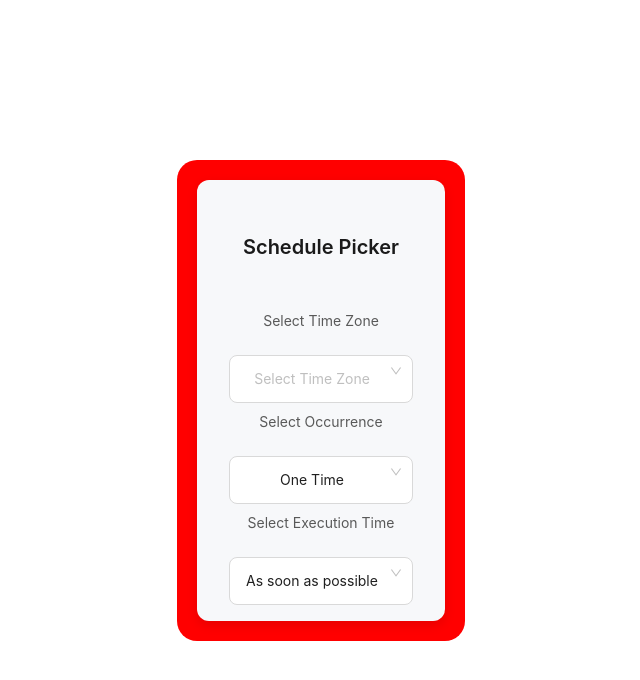
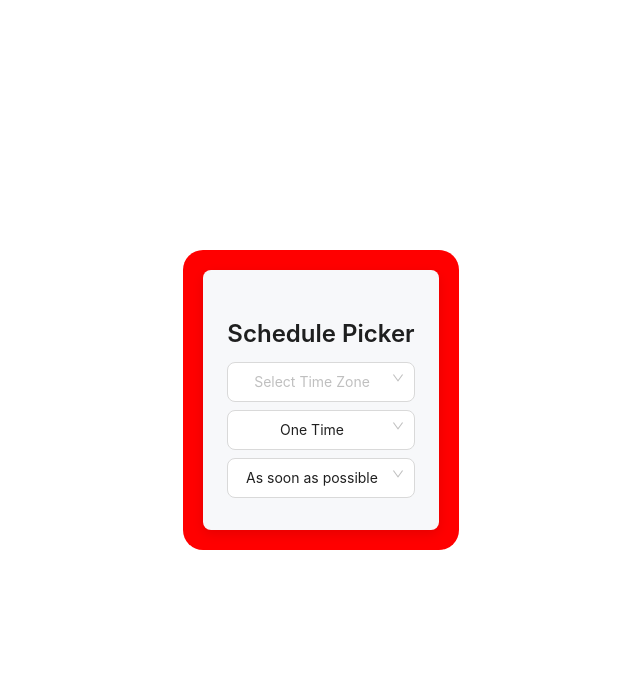
Before and after one commit to AliAsgharGill/story-book, a React (Vite) app: page / in a window 1280 px wide. Shown: the top 680 px of the page, without its empty margins (319-959 px from the left). Built offline with nearby package versions, Linux system fonts and the light colour scheme.

Commit message:
logic complete

```diff
--- a/src/components/SchedulePicker.tsx
+++ b/src/components/SchedulePicker.tsx
@@ -1,64 +1,48 @@
 import React, { useState } from 'react';
-import { Select, DatePicker, TimePicker, Checkbox } from 'antd';
+import { Select, DatePicker, TimePicker, Checkbox, Row, Col, Typography } from 'antd';
 import styled from 'styled-components';
 import { Dayjs } from 'dayjs';
 
 const { Option } = Select;
-
-type OccurrenceType = 'One Time' | 'Hourly Intervals' | 'Daily' | 'Weekly' | 'Monthly' | 'Yearly';
-type ExecutionTimeType = 'As soon as possible' | 'Select time';
-type RunningIntervalType = 'Every hour' | 'Every 2 hours' | 'Every 3 hours' | 'Every 4 hours' | 'Every 6 hours' | 'Every 8 hours' | 'Every 12 hours' | 'Every 24 hours' | 'Custom';
-
-interface SchedulePickerProps {
-  timeZones: string[];
-}
+const { Title } = Typography;
 
 const Wrapper = styled.div`
-  display: flex;
-  flex-direction: column;
-  gap: 24px;
-  padding: 32px;
+  padding: 24px;
   background-color: #f7f8fa;
-  border-radius: 12px;
+  border-radius: 8px;
+  max-width: 800px;
+  margin: auto;
   box-shadow: 0 4px 12px rgba(0, 0, 0, 0.1);
-  max-width: 600px;
-  margin: auto;
+`;
+
+const Section = styled.div`
+  margin-bottom: 16px;
 `;
 
 const StyledSelect = styled(Select)`
   width: 100%;
   .ant-select-selector {
     border-radius: 8px !important;
-    height: 48px !important;
+    height: 40px !important;
     padding: 0 16px !important;
     display: flex;
     align-items: center;
-    background-color: #ffffff !important;
-    border-color: #d9d9d9 !important;
   }
 `;
 
 const StyledDatePicker = styled(DatePicker)`
   width: 100%;
-  height: 48px !important;
-  .ant-picker-input > input {
-    height: 48px !important;
-    padding: 0 16px !important;
-  }
   .ant-picker {
     border-radius: 8px !important;
+    height: 40px !important;
   }
 `;
 
 const StyledTimePicker = styled(TimePicker)`
   width: 100%;
-  height: 48px !important;
-  .ant-picker-input > input {
-    height: 48px !important;
-    padding: 0 16px !important;
-  }
   .ant-picker {
     border-radius: 8px !important;
+    height: 40px !important;
   }
 `;
 
@@ -66,84 +50,52 @@ const StyledCheckbox = styled(Checkbox)`
   .ant-checkbox-inner {
     border-radius: 4px;
   }
-`;
-
-const Section = styled.div`
-  display: flex;
-  flex-direction: column;
-  gap: 16px;
-`;
-
-const DaySelection = styled.div`
-  display: flex;
-  justify-content: space-between;
-  flex-wrap: wrap;
-  gap: 8px;
+  margin-right: 8px;
 `;
 
 const DayCheckbox = styled(Checkbox)`
+  margin-right: 8px;
   .ant-checkbox-inner {
     border-radius: 4px;
   }
-  margin-right: 8px;
 `;
 
-const StyledLabel = styled.label`
-  font-size: 14px;
-  color: #595959;
-  margin-bottom: 8px;
-`;
-
-const Title = styled.h3`
-  font-size: 20px;
-  color: #1a1a1a;
-  margin-bottom: 24px;
-  font-weight: 600;
-  text-align: center;
-`;
-
-const SchedulePicker: React.FC<SchedulePickerProps> = ({ timeZones }) => {
-  const [occurrence, setOccurrence] = useState<OccurrenceType>('One Time');
-  const [executionTime, setExecutionTime] = useState<ExecutionTimeType>('As soon as possible');
+const SchedulePicker: React.FC = () => {
+  const [occurrence, setOccurrence] = useState<'One Time' | 'Hourly Intervals' | 'Daily' | 'Weekly' | 'Monthly' | 'Yearly'>('One Time');
+  const [executionTime, setExecutionTime] = useState<'As soon as possible' | 'Select time'>('As soon as possible');
   const [startDate, setStartDate] = useState<Dayjs | null>(null);
   const [endDate, setEndDate] = useState<Dayjs | null>(null);
-  const [runningInterval, setRunningInterval] = useState<RunningIntervalType>('Every hour');
+  const [showEndDate, setShowEndDate] = useState<boolean>(false);
+  const [runningInterval, setRunningInterval] = useState<'Every hour' | 'Every 2 hours' | 'Every 3 hours' | 'Every 4 hours' | 'Every 6 hours' | 'Every 8 hours' | 'Every 12 hours' | 'Every 24 hours' | 'Custom'>('Every hour');
   const [specificHours, setSpecificHours] = useState<number[]>([]);
   const [specificMinutes, setSpecificMinutes] = useState<number>(0);
   const [daysOfWeek, setDaysOfWeek] = useState<string[]>([]);
   const [specificDays, setSpecificDays] = useState<number[]>([]);
   const [specificMonths, setSpecificMonths] = useState<string[]>([]);
-  const [showEndDate, setShowEndDate] = useState<boolean>(false);
 
-  const handleOccurrenceChange = (value: OccurrenceType) => setOccurrence(value);
-  const handleExecutionTimeChange = (value: ExecutionTimeType) => setExecutionTime(value);
-  const handleRunningIntervalChange = (value: RunningIntervalType) => setRunningInterval(value);
+  const handleOccurrenceChange = (value: 'One Time' | 'Hourly Intervals' | 'Daily' | 'Weekly' | 'Monthly' | 'Yearly') => setOccurrence(value);
+  const handleExecutionTimeChange = (value: 'As soon as possible' | 'Select time') => setExecutionTime(value);
+  const handleRunningIntervalChange = (value: 'Every hour' | 'Every 2 hours' | 'Every 3 hours' | 'Every 4 hours' | 'Every 6 hours' | 'Every 8 hours' | 'Every 12 hours' | 'Every 24 hours' | 'Custom') => setRunningInterval(value);
 
   const toggleWeekday = (day: string) => {
-    if (daysOfWeek.includes(day)) {
-      setDaysOfWeek(daysOfWeek.filter(d => d !== day));
-    } else {
-      setDaysOfWeek([...daysOfWeek, day]);
-    }
+    setDaysOfWeek(prev => prev.includes(day) ? prev.filter(d => d !== day) : [...prev, day]);
   };
 
   return (
     <Wrapper>
-      <Title>Schedule Picker</Title>
+      <Title level={3}>Schedule Picker</Title>
 
       <Section>
-        <StyledLabel>Select Time Zone</StyledLabel>
         <StyledSelect placeholder="Select Time Zone">
-          {timeZones.map((zone) => (
-            <Option key={zone} value={zone}>
-              {zone}
-            </Option>
-          ))}
+          <Option value="GMT">GMT</Option>
+          <Option value="UTC">UTC</Option>
+          <Option value="PST">PST</Option>
+          <Option value="EST">EST</Option>
+          {/* Add more time zones as needed */}
         </StyledSelect>
       </Section>
 
       <Section>
-        <StyledLabel>Select Occurrence</StyledLabel>
         <StyledSelect value={occurrence} onChange={handleOccurrenceChange} placeholder="Select Occurrence">
           <Option value="One Time">One Time</Option>
           <Option value="Hourly Intervals">Hourly Intervals</Option>
@@ -156,7 +108,6 @@ const SchedulePicker: React.FC<SchedulePickerProps> = ({ timeZones }) => {
 
       {occurrence === 'One Time' && (
         <Section>
-          <StyledLabel>Select Execution Time</StyledLabel>
           <StyledSelect value={executionTime} onChange={handleExecutionTimeChange} placeholder="Select Execution Time">
             <Option value="As soon as possible">As soon as possible</Option>
             <Option value="Select time">Select time</Option>
@@ -166,13 +117,15 @@ const SchedulePicker: React.FC<SchedulePickerProps> = ({ timeZones }) => {
       )}
 
       {occurrence === 'Hourly Intervals' && (
+        <>
           <Section>
-          <StyledLabel>Select Start Date</StyledLabel>
             <StyledDatePicker onChange={setStartDate} placeholder="Select Start Date" />
             <StyledCheckbox checked={showEndDate} onChange={(e) => setShowEndDate(e.target.checked)}>
               Set End Date
             </StyledCheckbox>
             {showEndDate && <StyledDatePicker onChange={setEndDate} placeholder="Select End Date" />}
+          </Section>
+          <Section>
             <StyledSelect value={runningInterval} onChange={handleRunningIntervalChange} placeholder="Select Running Interval">
               <Option value="Every hour">Every hour</Option>
               <Option value="Every 2 hours">Every 2 hours</Option>
@@ -186,7 +139,6 @@ const SchedulePicker: React.FC<SchedulePickerProps> = ({ timeZones }) => {
             </StyledSelect>
             {runningInterval === 'Custom' && (
               <>
-              <StyledLabel>Select Specific Hours</StyledLabel>
                 <StyledSelect mode="multiple" value={specificHours} onChange={setSpecificHours} placeholder="Select Specific Hours">
                   {Array.from({ length: 23 }, (_, i) => (
                     <Option key={i + 1} value={i + 1}>
@@ -194,7 +146,6 @@ const SchedulePicker: React.FC<SchedulePickerProps> = ({ timeZones }) => {
                     </Option>
                   ))}
                 </StyledSelect>
-              <StyledLabel>Select Specific Minutes</StyledLabel>
                 <StyledSelect value={specificMinutes} onChange={(value) => setSpecificMinutes(value)} placeholder="Select Specific Minutes">
                   <Option value={0}>00</Option>
                   <Option value={15}>15</Option>
@@ -204,43 +155,63 @@ const SchedulePicker: React.FC<SchedulePickerProps> = ({ timeZones }) => {
               </>
             )}
           </Section>
+        </>
       )}
 
       {occurrence === 'Daily' && (
+        <>
           <Section>
-          <StyledLabel>Select Start Date</StyledLabel>
             <StyledDatePicker onChange={setStartDate} placeholder="Select Start Date" />
             <StyledCheckbox checked={showEndDate} onChange={(e) => setShowEndDate(e.target.checked)}>
               Set End Date
             </StyledCheckbox>
             {showEndDate && <StyledDatePicker onChange={setEndDate} placeholder="Select End Date" />}
+          </Section>
+          <Section>
             <StyledTimePicker placeholder="Execution Time" />
           </Section>
+        </>
       )}
 
       {occurrence === 'Weekly' && (
+        <>
           <Section>
-          <StyledLabel>Select Start Date</StyledLabel>
             <StyledDatePicker onChange={setStartDate} placeholder="Select Start Date" />
             <StyledCheckbox checked={showEndDate} onChange={(e) => setShowEndDate(e.target.checked)}>
               Set End Date
             </StyledCheckbox>
             {showEndDate && <StyledDatePicker onChange={setEndDate} placeholder="Select End Date" />}
-          <StyledLabel>Select Days of the Week</StyledLabel>
-          <DaySelection>
-            {['Sunday', 'Monday', 'Tuesday', 'Wednesday', 'Thursday', 'Friday', 'Saturday'].map((day) => (
-              <DayCheckbox key={day} checked={daysOfWeek.includes(day)} onChange={() => toggleWeekday(day)}>
+          </Section>
+          <Section>
+            <div style={{ display: 'flex', flexWrap: 'wrap' }}>
+              {['M', 'T', 'W', 'T', 'F', 'S', 'S'].map((day, index) => (
+                <DayCheckbox
+                  key={day}
+                  checked={daysOfWeek.includes(day)}
+                  onChange={() => toggleWeekday(day)}
+                  style={{ backgroundColor: daysOfWeek.includes(day) ? '#e6f7ff' : undefined }}
+                >
                   {day}
                 </DayCheckbox>
               ))}
-          </DaySelection>
+            </div>
+          </Section>
+          <Section>
             <StyledTimePicker placeholder="Execution Time" />
           </Section>
+        </>
       )}
 
       {occurrence === 'Monthly' && (
+        <>
           <Section>
-          <StyledLabel>Select Specific Days of the Month</StyledLabel>
+            <StyledDatePicker onChange={setStartDate} placeholder="Select Start Date" />
+            <StyledCheckbox checked={showEndDate} onChange={(e) => setShowEndDate(e.target.checked)}>
+              Set End Date
+            </StyledCheckbox>
+            {showEndDate && <StyledDatePicker onChange={setEndDate} placeholder="Select End Date" />}
+          </Section>
+          <Section>
             <StyledSelect mode="multiple" value={specificDays} onChange={setSpecificDays} placeholder="Select Specific Days">
               {Array.from({ length: 31 }, (_, i) => (
                 <Option key={i + 1} value={i + 1}>
@@ -248,24 +219,44 @@ const SchedulePicker: React.FC<SchedulePickerProps> = ({ timeZones }) => {
                 </Option>
               ))}
             </StyledSelect>
+          </Section>
+          <Section>
             <StyledTimePicker placeholder="Execution Time" />
           </Section>
+        </>
       )}
 
       {occurrence === 'Yearly' && (
+        <>
           <Section>
-          <StyledLabel>Select Specific Months</StyledLabel>
+            <StyledDatePicker onChange={setStartDate} placeholder="Select Start Date" />
+            <StyledCheckbox checked={showEndDate} onChange={(e) => setShowEndDate(e.target.checked)}>
+              Set End Date
+            </StyledCheckbox>
+            {showEndDate && <StyledDatePicker onChange={setEndDate} placeholder="Select End Date" />}
+          </Section>
+          <Section>
+            <StyledSelect mode="multiple" value={specificDays} onChange={setSpecificDays} placeholder="Select Specific Days">
+              {Array.from({ length: 31 }, (_, i) => (
+                <Option key={i + 1} value={i + 1}>
+                  {i + 1}
+                </Option>
+              ))}
+            </StyledSelect>
+          </Section>
+          <Section>
             <StyledSelect mode="multiple" value={specificMonths} onChange={setSpecificMonths} placeholder="Select Specific Months">
-            {['January', 'February', 'March', 'April', 'May', 'June', 'July', 'August', 'September', 'October', 'November', 'December'].map(
-              (month) => (
+              {['January', 'February', 'March', 'April', 'May', 'June', 'July', 'August', 'September', 'October', 'November', 'December'].map(month => (
                 <Option key={month} value={month}>
                   {month}
                 </Option>
-              )
-            )}
+              ))}
             </StyledSelect>
+          </Section>
+          <Section>
             <StyledTimePicker placeholder="Execution Time" />
           </Section>
+        </>
       )}
     </Wrapper>
   );
```
Lines whose indentation alone changed are shown as unchanged.
